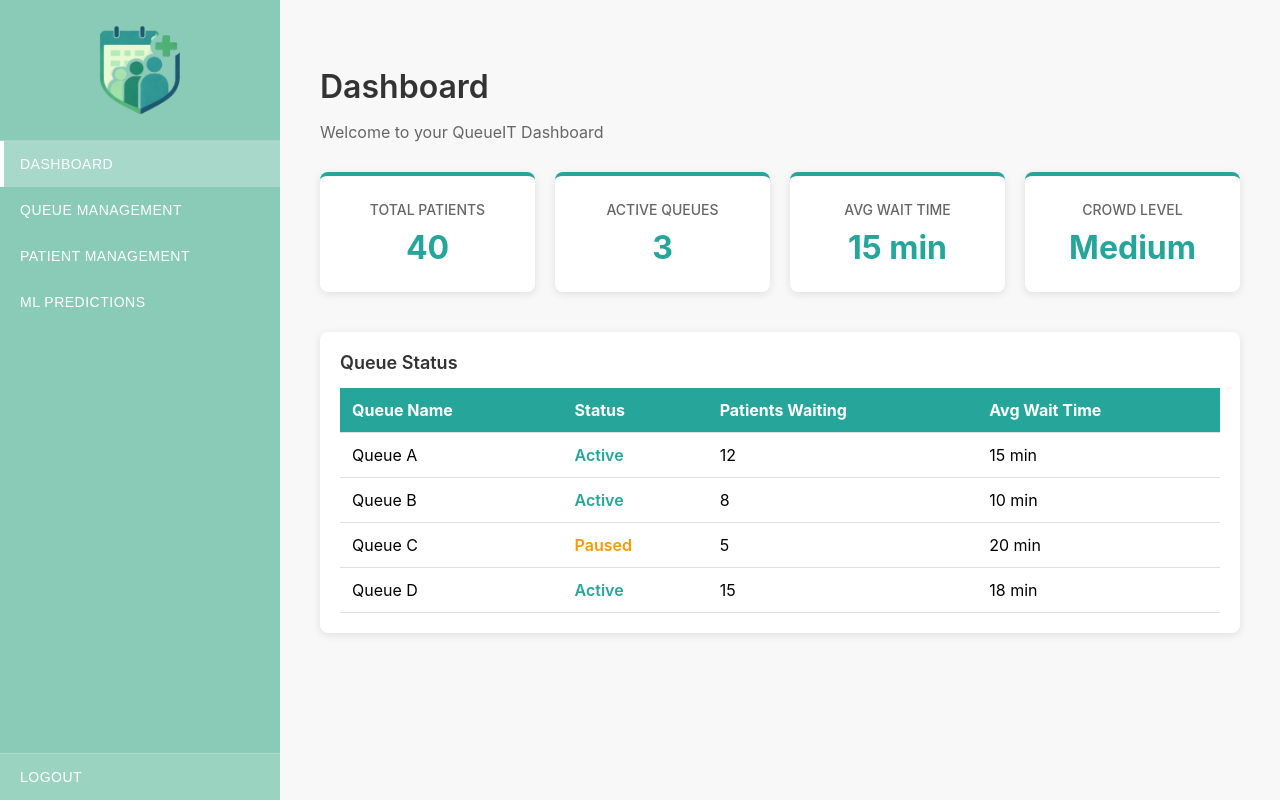
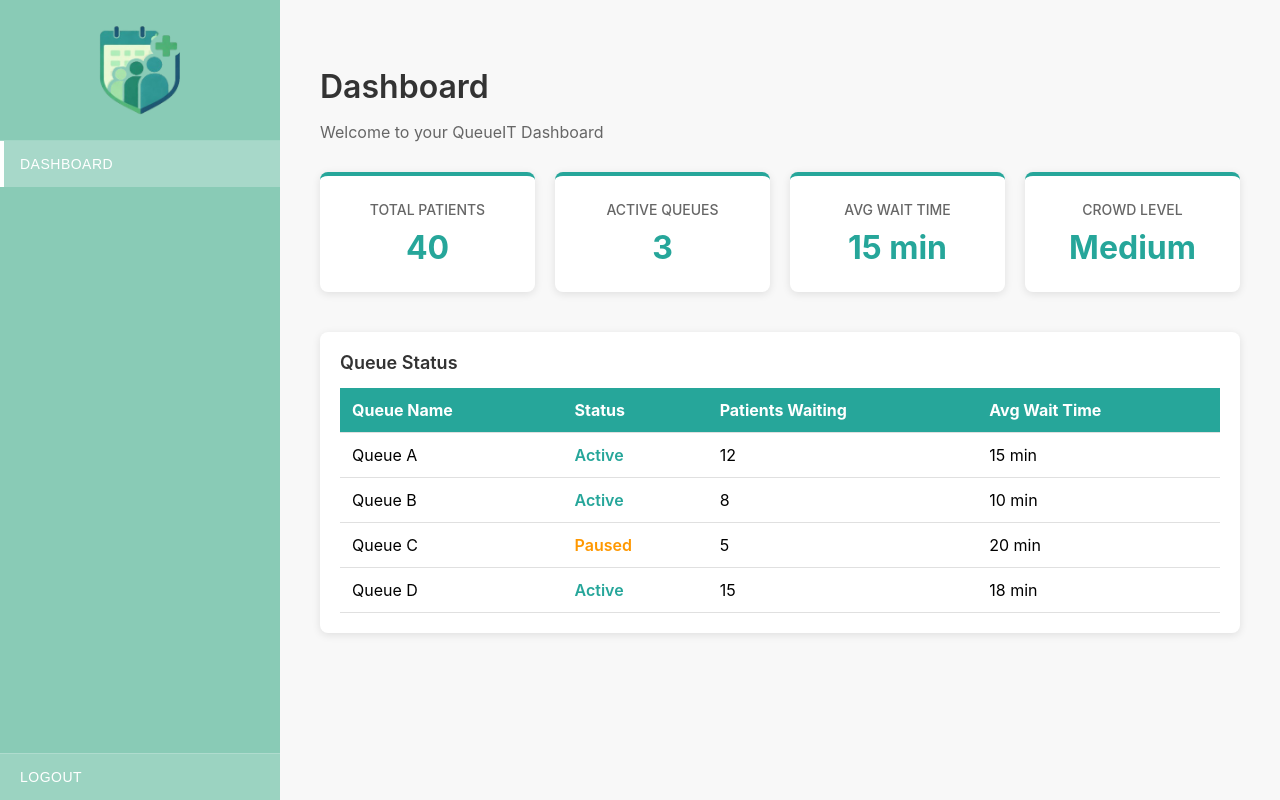
Before and after one commit to dxnah/QueueIT, a React (Create React App) app: page /dashboard in a window 1280 px wide. Built offline with nearby package versions, Linux system fonts and the light colour scheme.

Commit message:
minor changes

```diff
--- a/src/components/dashboard.js
+++ b/src/components/dashboard.js
@@ -38,30 +38,6 @@ const Dashboard = () => {
               ...(activeTab === 'dashboard' ? styles.navLinkActive : {}),
             }}>
             DASHBOARD
-          </button>
-
-          <button
-            style={{
-              ...styles.navLink,
-              ...(activeTab === 'queue' ? styles.navLinkActive : {}),
-            }}>
-            QUEUE MANAGEMENT
-          </button>
-
-          <button
-            style={{
-              ...styles.navLink,
-              ...(activeTab === 'patient' ? styles.navLinkActive : {}),
-            }}>
-            PATIENT MANAGEMENT
-          </button>
-
-          <button
-            style={{
-              ...styles.navLink,
-              ...(activeTab === 'ml' ? styles.navLinkActive : {}),
-            }}>
-            ML PREDICTIONS
           </button>
 
           <button
```
